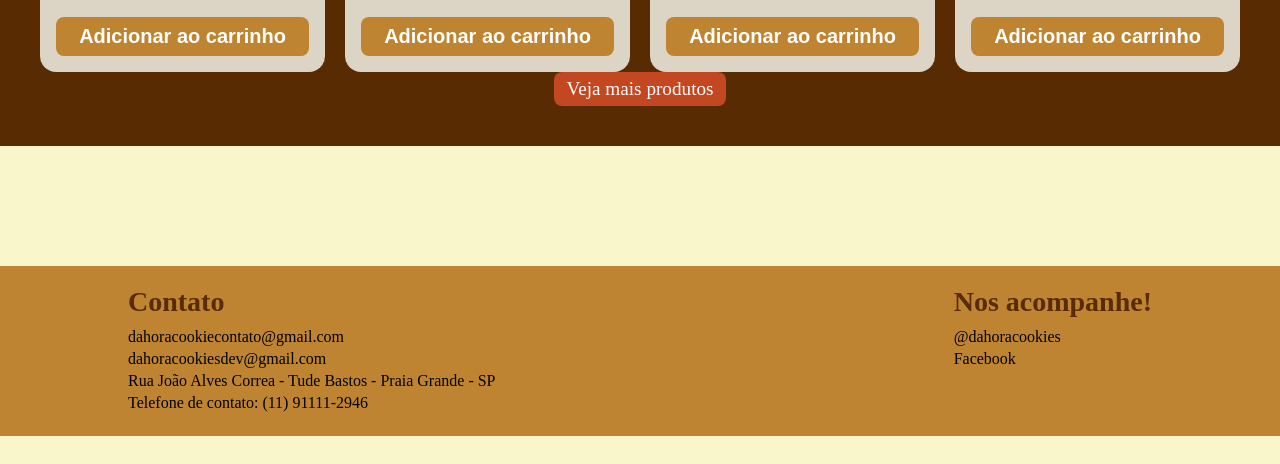
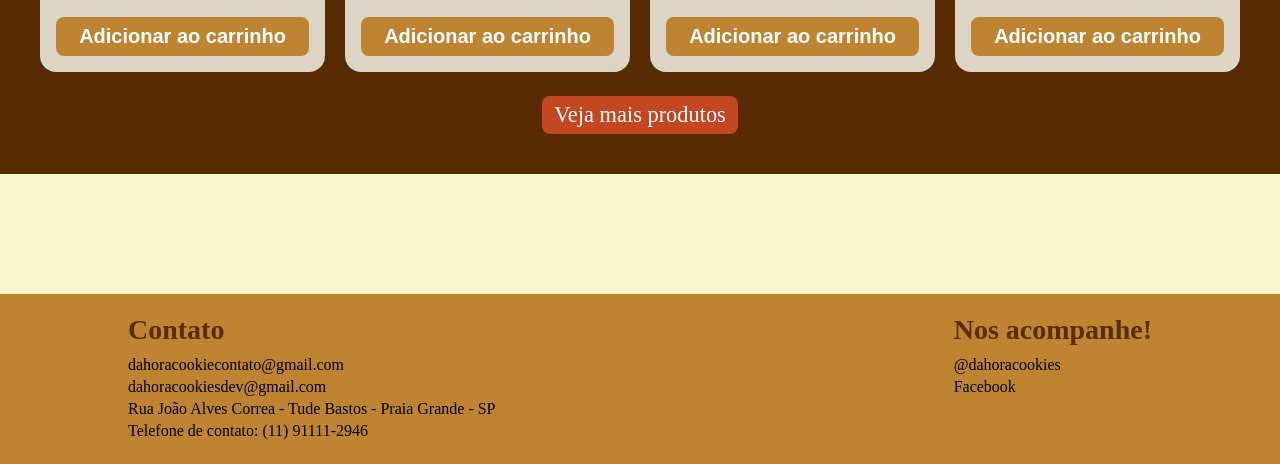
Before and after one commit to Ricardos-Jose/provisorio, a website: page index.html in a window 1280 px wide. Shown: the part 953-1417 px from the top of the page. Before the commit the page ends 1389 px from the top, so only its background shows below. Drawn offline with Linux system fonts and the light colour scheme; a web font is replaced by a local one.

Commit message:
Redimensionando Veja mais produtos

```diff
--- a/css/global.css
+++ b/css/global.css
@@ -13,7 +13,7 @@ a {
   text-decoration: none;
 }
 
-@import url("https://fonts.googleapis.com/css2?family=Alfa+Slab+One&family=Inter:ital,opsz,wght@0,14..32,100..900;1,14..32,100..900&display=swap");
+@import url('https://fonts.googleapis.com/css2?family=Alfa+Slab+One&family=Inter:ital,opsz,wght@0,14..32,100..900;1,14..32,100..900&display=swap');
 
 body {
   background-color: var(--background-primary);
@@ -34,8 +34,10 @@ body {
   font-size: 1.2rem;
 }
 .btn-contraste {
+  margin-top: 24px;
   background-color: var(--contrast-font);
   color: white;
+  font-size: 1.4rem;
 }
 .btn-contraste:hover {
   background-color: #af3f1d;
```
Lines whose indentation alone changed are shown as unchanged.
